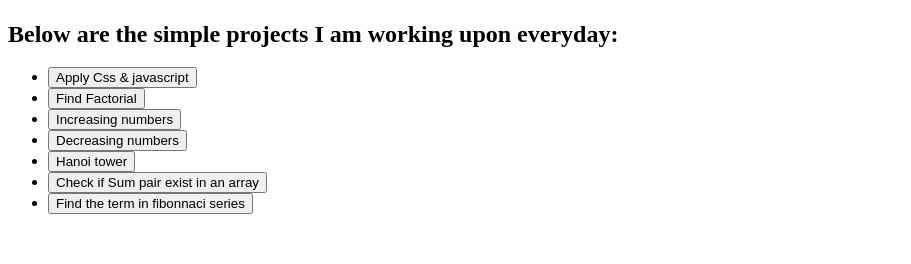
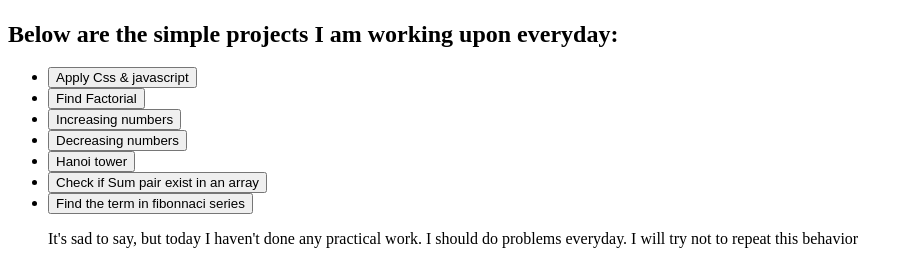
Before and after one commit to ravigarg001/musafir, a plain HTML site: page index.html in a window 1280 px wide. Shown: the part 554-818 px from the top of the page, without its empty margins (0-911 px from the left). Drawn offline with Linux system fonts and the light colour scheme.

Commit message:
I didn't work today on solving problem.

```diff
--- a/index.html
+++ b/index.html
@@ -36,6 +36,7 @@
   <li><button onclick="checkSumPair()">Check if Sum pair exist in an array</button></li>
   <li><button onclick="inputNumber3()">Find the term in fibonnaci series</button></li>
   <!-- <li><button onclick="SumOf2DArray()">Create and output Sum of 2, 2-D Arrays</button></li> -->
+  <p>It's sad to say, but today I haven't done any practical work. I should do problems everyday. I will try not to repeat this behavior</p>
 </ul>
 </footer>
 
```
